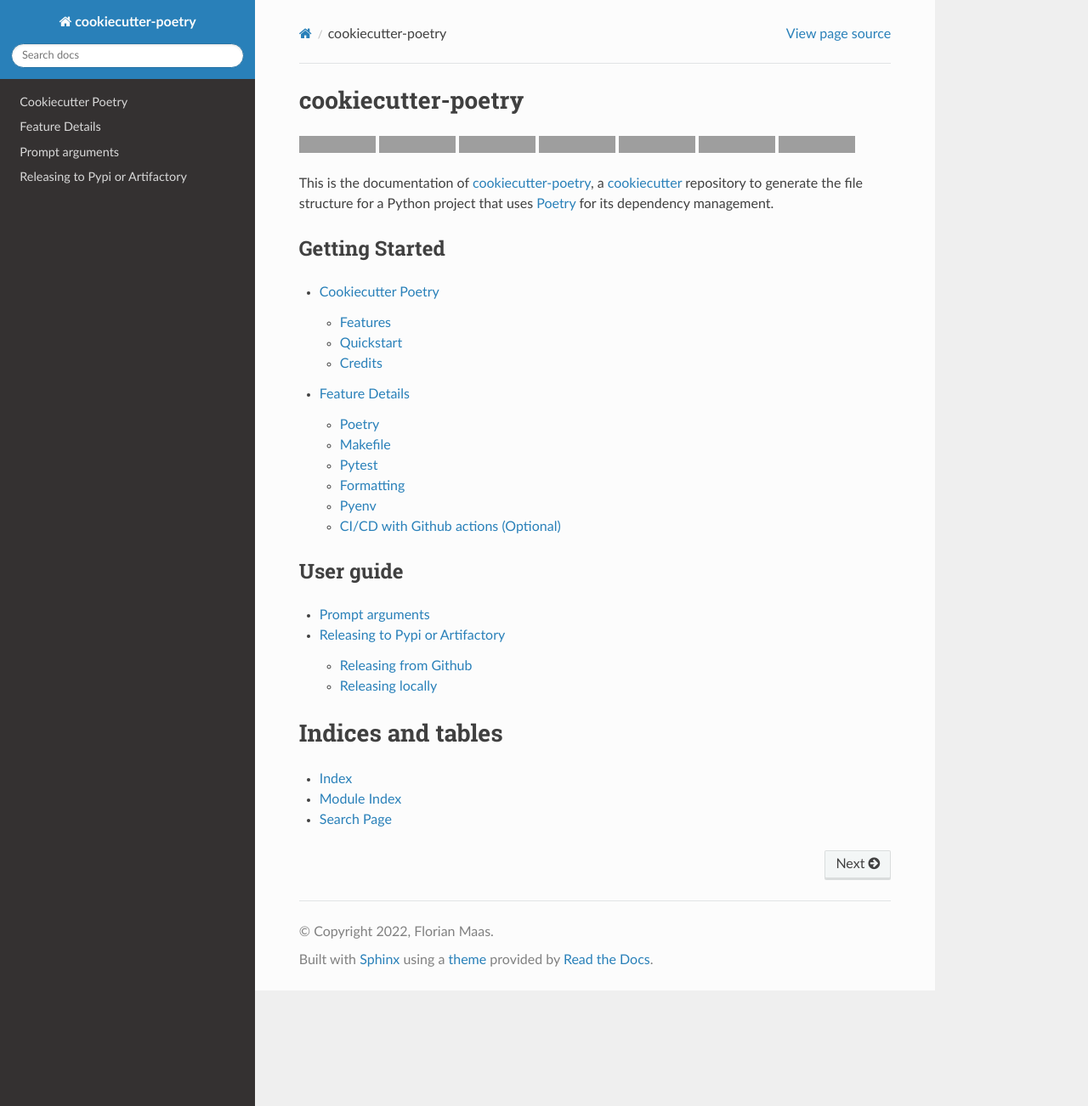
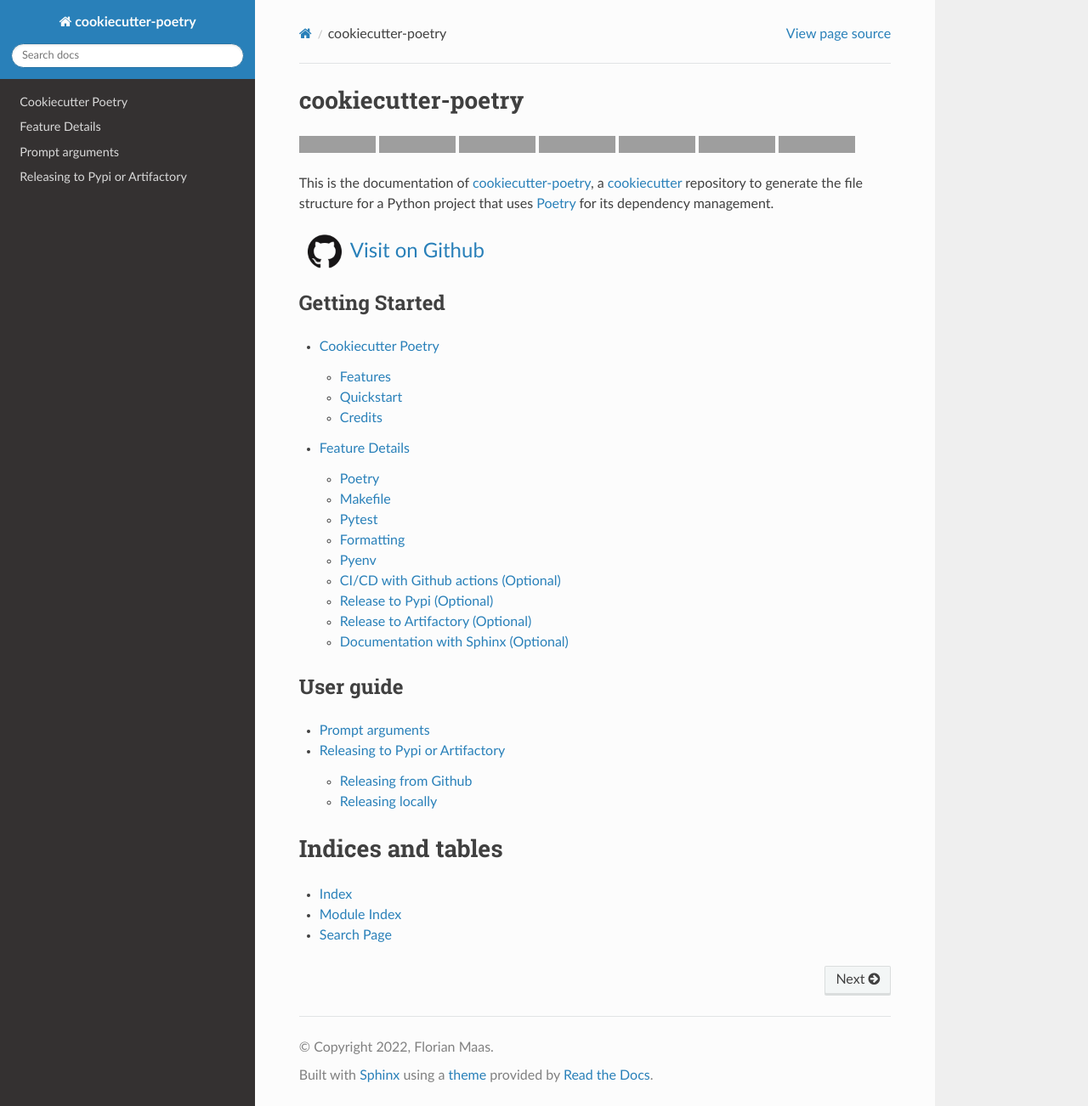
Before and after one commit to fpgmaas/cookiecutter-poetry, a Sphinx documentation site: the page built from docs/index.rst, in a window 1280 px wide and 1302 px high. Shown: the whole window at 85% size. Built offline with Sphinx 7.4.7 and the Read the Docs theme 2.0.0, drawn with Linux system fonts in a browser that asks for light colours; grey boxes are pictures that could not be loaded.

Commit message:
Autodocs (#14)
* Added the option to add Sphinx documentation to the template

```diff
--- a/cookiecutter.json
+++ b/cookiecutter.json
@@ -9,5 +9,6 @@
     "include_pyenv_local_file": ["y","n"],
     "include_github_actions": ["y","n"],
     "publish_to": ["pypi", "artifactory", "none"],
+    "sphinx_docs": ["y", "n"],
     "open_source_license": ["MIT license", "BSD license", "ISC license", "Apache Software License 2.0", "GNU General Public License v3", "Not open source"]
 }
--- a/docs/_static/css/custom.css
+++ b/docs/_static/css/custom.css
@@ -1,3 +1,14 @@
 .wy-table-responsive table td, .wy-table-responsive table th {
     white-space: inherit;
 }
+
+.index-visit-on-github>p{
+    display: flex;
+    justify-content: flex-start;
+    align-items: center;
+}
+
+.index-visit-on-github a {
+    font-size: 24px;
+    margin-left: 10px;
+}
--- a/docs/feature_details.rst
+++ b/docs/feature_details.rst
@@ -48,6 +48,12 @@
 | ``publish``            | Available if ``publish_to`` is set to ``"pypi"`` or ``"artifactory"``. Publishes to the specified index.  |
 +------------------------+-----------------------------------------------------------------------------------------------------------+
 | ``build-and-publish``  | Available if ``publish_to`` is set to ``"pypi"`` or ``"artifactory"``. Build and publish.                 |
++------------------------+-----------------------------------------------------------------------------------------------------------+
+| ``docs-generate``      | Convert docstrings to ``rst``-files to prepare for building documentation with Sphinx.                    |
++------------------------+-----------------------------------------------------------------------------------------------------------+
+| ``docs-build``         | Build documentation with sphinx.                                                                          |
++------------------------+-----------------------------------------------------------------------------------------------------------+
+| ``docs``               | Generate and build documentation with Sphinx, and directly open the documentation in the browser.         |
 +------------------------+-----------------------------------------------------------------------------------------------------------+
 
 Pytest
@@ -110,3 +116,17 @@
 
 ``on-release-main.yml`` does all of the former whenever a new release is made on the ``main`` branch. To learn more about releasing,
 see :doc:`Releasing to Pypi or Artifactory <./releasing>`.
+
+
+Release to Pypi (Optional)
+----------------------------
+
+See :doc:`Releasing to Pypi or Artifactory <./releasing>`
+
+Release to Artifactory (Optional)
+----------------------------------
+
+See :doc:`Releasing to Pypi or Artifactory <./releasing>`
+
+Documentation with Sphinx (Optional)
+------------------------------------
--- a/docs/index.rst
+++ b/docs/index.rst
@@ -32,6 +32,13 @@
 This is the documentation of `cookiecutter-poetry <https://github.com/fpgmaas/cookiecutter-poetry>`_, a `cookiecutter <https://github.com/cookiecutter/cookiecutter>`_ repository to
 generate the file structure for a Python project that uses `Poetry <https://python-poetry.org/>`_ for its dependency management.
 
+.. container:: index-visit-on-github
+
+    |pic1| `Visit on Github <https://github.com/fpgmaas/cookiecutter-poetry>`_
+
+.. |pic1| image:: ./images/GitHub-Mark-120px-plus.png
+    :width: 40
+    :target: https://github.com/fpgmaas/cookiecutter-poetry
 
 Getting Started
 ---------------
--- /dev/null
+++ b/{{cookiecutter.project_name}}/docs/contents.rst
@@ -0,0 +1,5 @@
+.. toctree::
+   :maxdepth: 2
+
+   Readme <index>
+   Modules <source/modules>
--- /dev/null
+++ b/{{cookiecutter.project_name}}/docs/index.rst
@@ -0,0 +1 @@
+.. include:: ../README.rst
```
Also changed, not shown: README.rst (+21 -20 lines), docs/prompt_arguments.rst (+9 -4 lines), {{cookiecutter.project_name}}/docs/conf.py (added, +54 -0 lines), docs/images/GitHub-Mark-120px-plus.png (added), {{cookiecutter.project_name}}/README.md (deleted), {{cookiecutter.project_name}}/README.rst (added), 5 other files.
